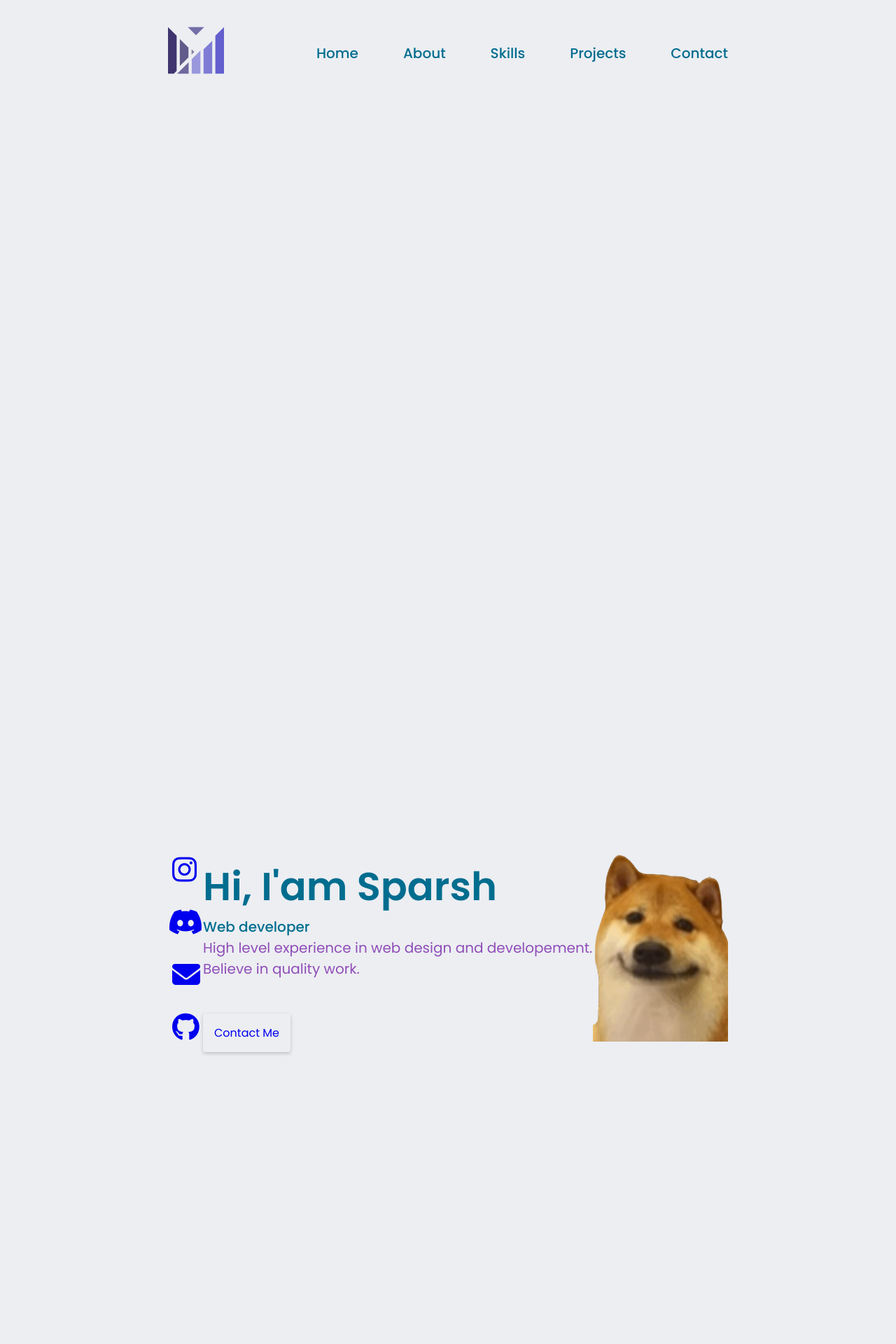
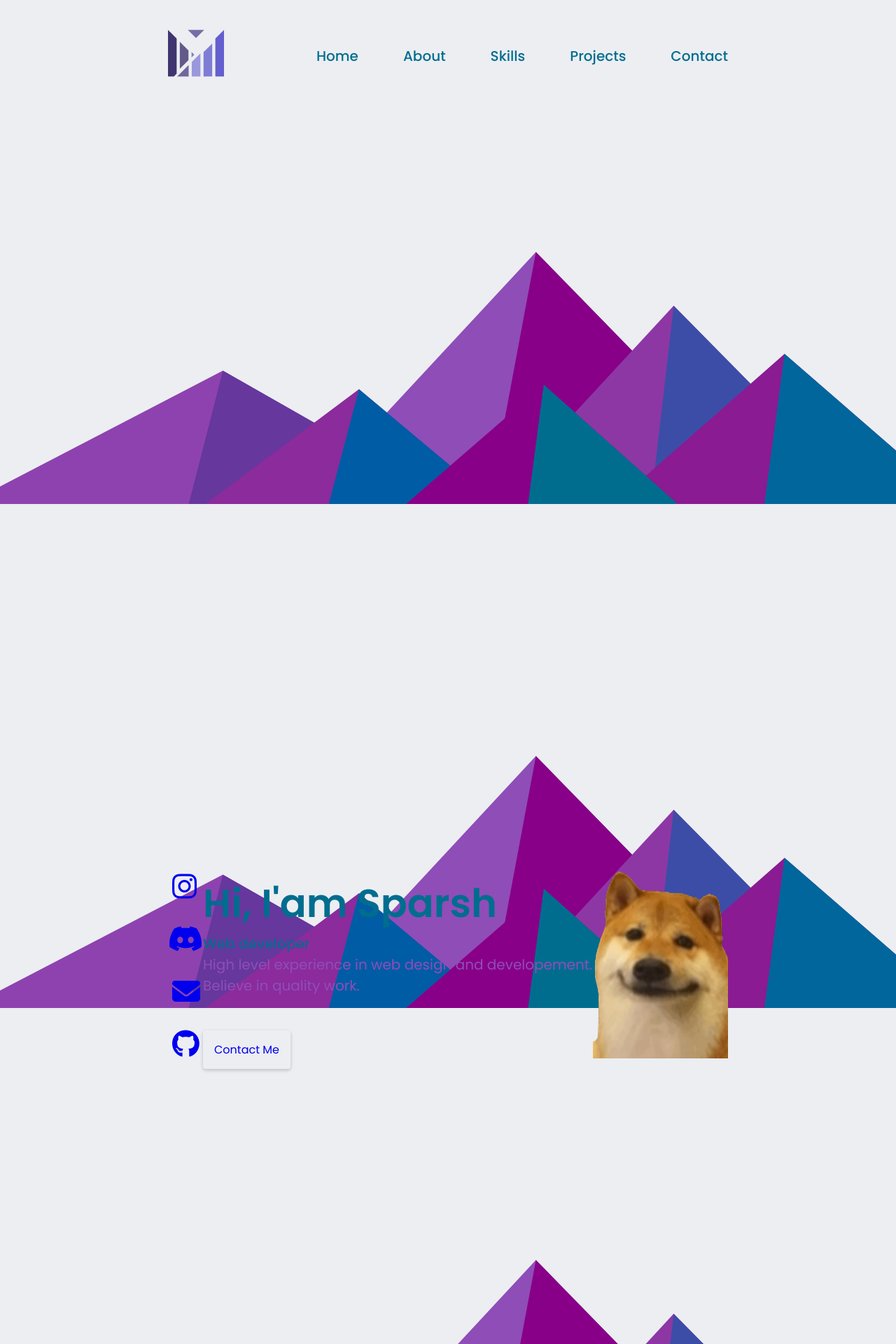
Before and after one commit to SparshChaurasia/Portfolio, a Django app: page / in a window 1280 px wide. Shown: the top 1920 px of the page at 70% size. Run offline with Django 3.2, Linux system fonts and the light colour scheme; some libraries are stand-ins or nearby versions.

Commit message:
added background image

```diff
--- a/home/views.py
+++ b/home/views.py
@@ -6,7 +6,9 @@ from django.contrib import messages
 from django.shortcuts import HttpResponse, redirect, render
 
 from .models import Contact
-from Portfolio.settings import BASE_DIR
+
+
+ROOT = Path(__file__).resolve().parent.parent  # Absolute path to the project root folder
 
 
 def index(request):
@@ -39,7 +41,7 @@ def submit(request):
 
 
 def project(request, project):
-    templates = os.listdir(BASE_DIR / "templates/projects")
+    templates = os.listdir(ROOT / "templates/projects")
 
     if not any(project == template.split(".")[0] for template in templates):
         messages.error(request, "Invalid project name!")
--- a/static/css/style.css
+++ b/static/css/style.css
@@ -4,7 +4,7 @@
 
 /*==================== VARIABLES CSS ====================*/
 :root {
-    --header-height: 7rem;
+    --navbar-height: 10rem;
 
     /*========== Colors ==========*/
     /* --hue-color: 250; */
@@ -62,6 +62,7 @@ body {
     font-family: var(--body-font);
     font-size: var(--normal-font-size);
     background-color: var(--primary-color);
+    background-image: url("./../images/flat-mountains.svg");
     color: var(--text-color);
 }
 
@@ -200,19 +201,18 @@ input {
 
 /*==================== LAYOUT ====================*/
 .header {
-    height: var(--header-height);
     width: 100%;
     position: fixed;
     top: 0;
     left: 0;
     z-index: var(--z-fixed);
-    padding: 2rem var(--page-indent);
+    padding: 0 var(--page-indent);
     background-color: var(--body-color);
 }
 
 .main {
-    margin-top: var(--header-height);
-    height: calc(100vh - var(--header-height));
+    margin-top: var(--navbar-height);
+    height: calc(100vh - var(--navbar-height));
 
     scroll-behavior: smooth;
     scroll-snap-type: y mandatory;
@@ -224,6 +224,7 @@ input {
     display: flex;
     align-items: center;
     justify-content: space-between;
+    height: var(--navbar-height);
 }
 
 .navbar__list {
@@ -247,7 +248,8 @@ input {
 /*==================== SECTION ====================*/
 /*=============== Hero Section ===============*/
 .hero {
-    background-color: var(--primary-color);
+    /* background-color: var(--primary-color); */
+    /* background-color: rgba(255, 255, 252, 0.7); */
     display: flex;
     align-items: center;
     justify-content: space-between;
@@ -282,7 +284,7 @@ input {
 
 /*=============== About Section ===============*/
 .about {
-    background-color: var(--primary-color);
+    /* background-color: var(--primary-color); */
 }
 
 .about__content-wrapper {
@@ -301,7 +303,7 @@ input {
 
 /*=============== Skills Section ===============*/
 .skills {
-    background-color: var(--primary-color);
+    /* background-color: var(--primary-color); */
 }
 
 .skills__content-wrapper {
@@ -329,7 +331,7 @@ input {
 
 /*=============== Projects Section ===============*/
 .projects {
-    background-color: var(--primary-color);
+    /* background-color: var(--primary-color); */
 }
 
 .projects__cards-container {
@@ -378,7 +380,7 @@ input {
 
 /*=============== Contact Section ===============*/
 .contact {
-    background-color: var(--primary-color);
+    /* background-color: var(--primary-color); */
 }
 
 .contact__content-wrapper {
```
Also changed, not shown: static/images/flat-mountains.svg (added).
